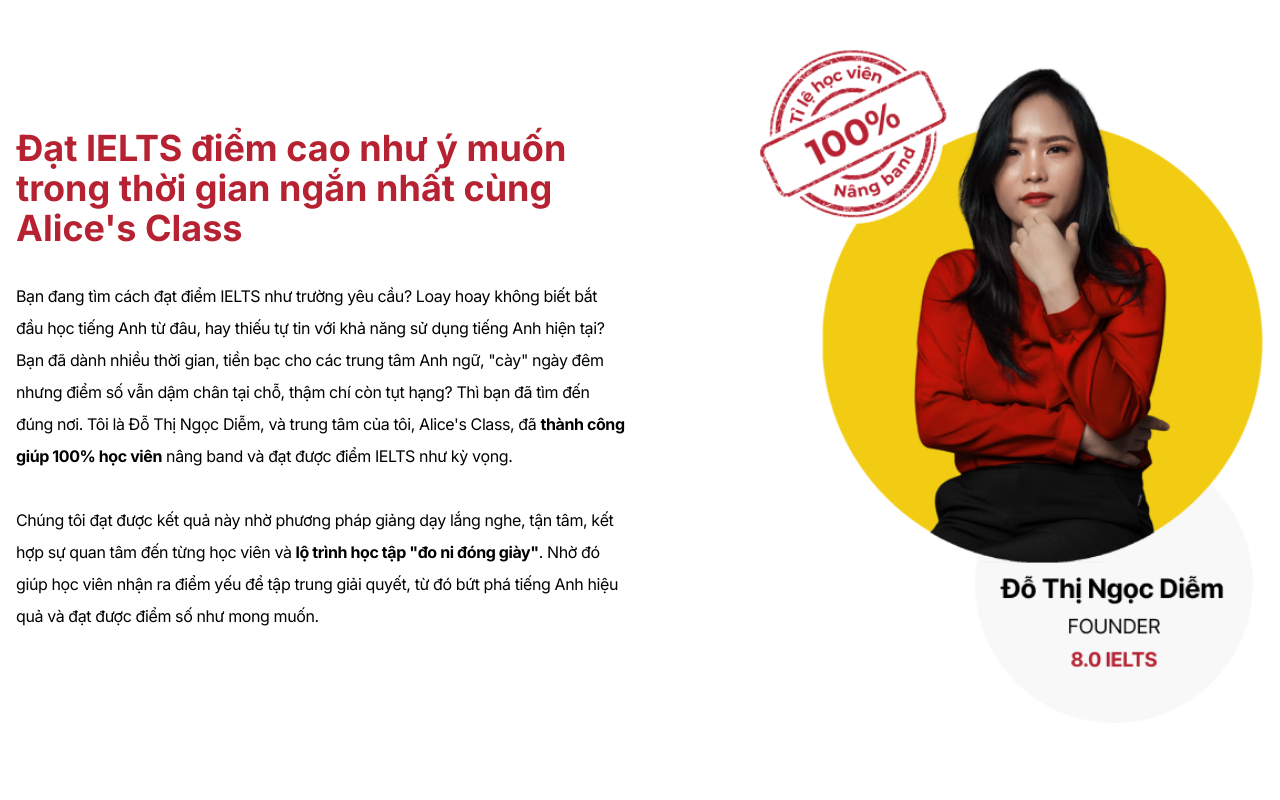
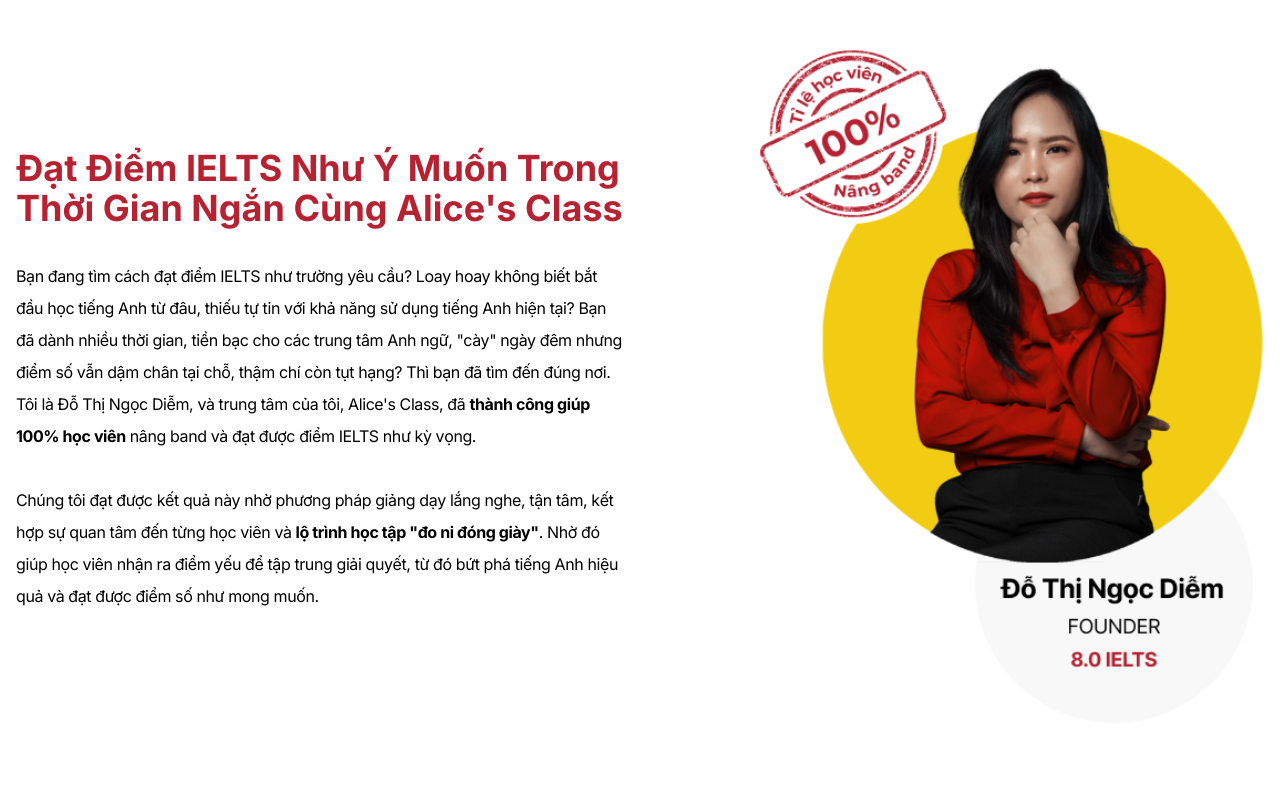
Before and after one commit to UyLeQuoc/alice-s-class, a Next.js app: page / in a window 1280 px wide. Shown: the part 880-1680 px from the top of the page. Built offline with nearby package versions, Linux system fonts and the light colour scheme.

Commit message:
Refactor text in AliceClassHeroSection for improved clarity and emphasis

```diff
--- a/src/components/home/alice-class-hero-section.tsx
+++ b/src/components/home/alice-class-hero-section.tsx
@@ -9,10 +9,10 @@ export const AliceClassHeroSection: React.FC = () => {
         <div className="col-span-6 max-md:col-span-12">
           <div className="text-black">
             <div className="text-4xl font-bold text-[#B62232]">
-              Đạt IELTS điểm cao như ý muốn trong thời gian ngắn nhất cùng Alice&apos;s Class
+              Đạt Điểm IELTS Như Ý Muốn Trong Thời Gian Ngắn Cùng Alice&apos;s Class
             </div>
             <div className="mt-8 text-[16px] tracking-tight leading-8">
-              Bạn đang tìm cách đạt điểm IELTS như trường yêu cầu? Loay hoay không biết bắt đầu học tiếng Anh từ đâu, hay thiếu tự tin với khả năng sử dụng tiếng Anh hiện tại? Bạn đã dành nhiều thời gian, tiền bạc cho các trung tâm Anh ngữ, &quot;cày&quot; ngày đêm nhưng điểm số vẫn dậm chân tại chỗ, thậm chí còn tụt hạng? Thì bạn đã tìm đến đúng nơi. Tôi là Đỗ Thị Ngọc Diễm, và trung tâm của tôi, Alice&apos;s Class, đã <span className="font-bold">thành công giúp 100% học viên</span> nâng band và đạt được điểm IELTS như kỳ vọng.
+              Bạn đang tìm cách đạt điểm IELTS như trường yêu cầu? Loay hoay không biết bắt đầu học tiếng Anh từ đâu, thiếu tự tin với khả năng sử dụng tiếng Anh hiện tại? Bạn đã dành nhiều thời gian, tiền bạc cho các trung tâm Anh ngữ, &quot;cày&quot; ngày đêm nhưng điểm số vẫn dậm chân tại chỗ, thậm chí còn tụt hạng? Thì bạn đã tìm đến đúng nơi. Tôi là Đỗ Thị Ngọc Diễm, và trung tâm của tôi, Alice&apos;s Class, đã <span className="font-bold">thành công giúp 100% học viên</span> nâng band và đạt được điểm IELTS như kỳ vọng.
               <br />
               <br />
               Chúng tôi đạt được kết quả này nhờ phương pháp giảng dạy lắng nghe, tận tâm, kết hợp sự quan tâm đến từng học viên và <span className="font-bold">lộ trình học tập &quot;đo ni đóng giày&quot;</span>. Nhờ đó giúp học viên nhận ra điểm yếu để tập trung giải quyết, từ đó bứt phá tiếng Anh hiệu quả và đạt được điểm số như mong muốn.
```
